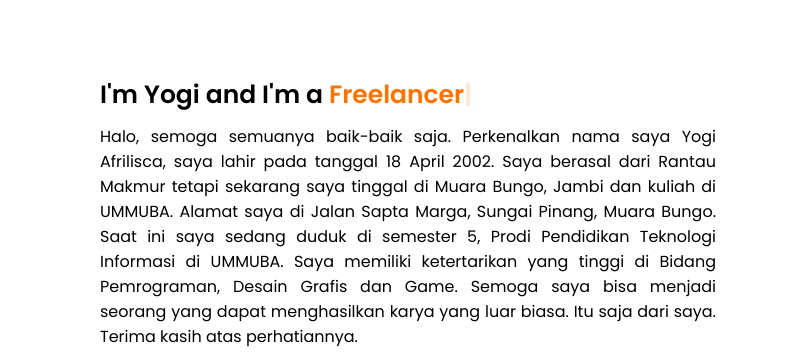
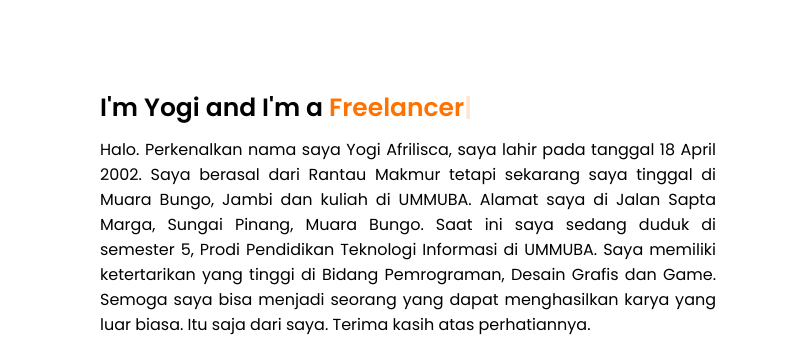
Before and after one commit to yogiafrilisca/yogiafrilisca.github.io, a plain HTML site: page index.html in a window 1280 px wide. Shown: the part 980-1334 px from the top of the page, 484-1280 px from the left. Drawn offline with nearby package versions, Linux system fonts and the light colour scheme.

```diff
--- a/index.html
+++ b/index.html
@@ -69,7 +69,7 @@
                 </div>
                 <div class="column right">
                     <div class="text">I'm Yogi and I'm a <span class="typing-2"></span></div>
-                    <p>Halo, semoga semuanya baik-baik saja. Perkenalkan nama saya Yogi Afrilisca, saya lahir pada tanggal 18 April 2002. Saya berasal dari Rantau Makmur tetapi sekarang saya tinggal di Muara Bungo, Jambi dan kuliah di UMMUBA. Alamat saya di Jalan Sapta Marga, Sungai Pinang, Muara Bungo.
+                    <p>Halo. Perkenalkan nama saya Yogi Afrilisca, saya lahir pada tanggal 18 April 2002. Saya berasal dari Rantau Makmur tetapi sekarang saya tinggal di Muara Bungo, Jambi dan kuliah di UMMUBA. Alamat saya di Jalan Sapta Marga, Sungai Pinang, Muara Bungo.
                         Saat ini saya sedang duduk di semester 5, Prodi Pendidikan Teknologi Informasi di UMMUBA. Saya memiliki ketertarikan yang tinggi di Bidang
                         Pemrograman, Desain Grafis dan Game. Semoga saya bisa menjadi seorang yang dapat menghasilkan karya yang luar biasa. Itu saja dari saya.
                         Terima kasih atas perhatiannya.
```
